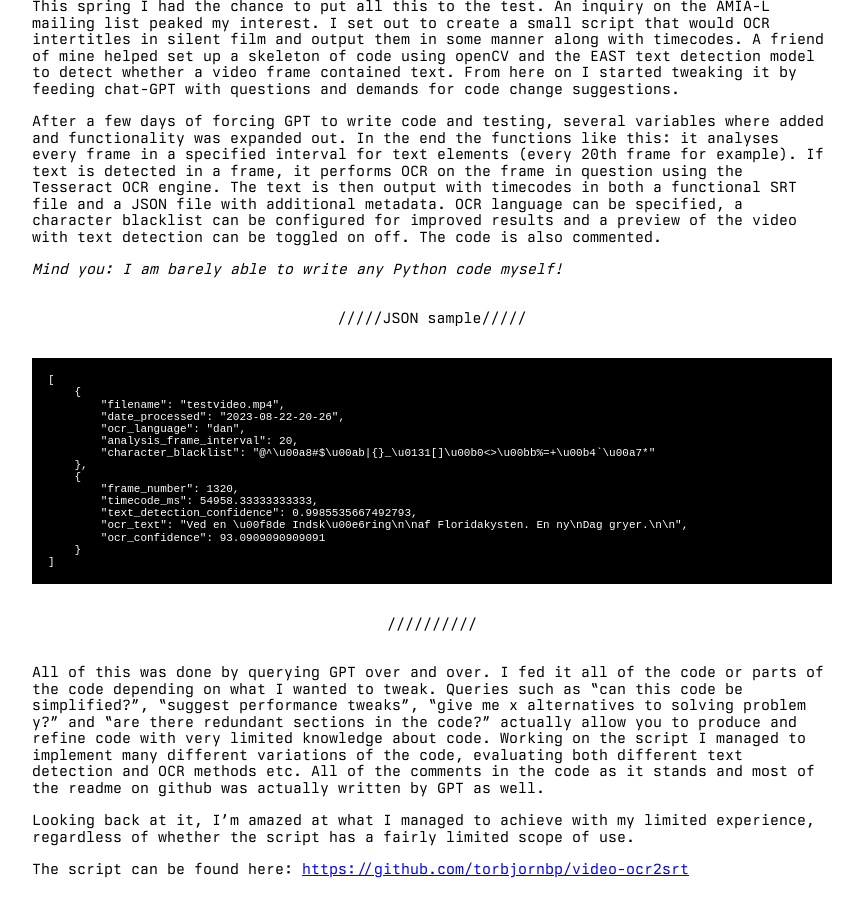
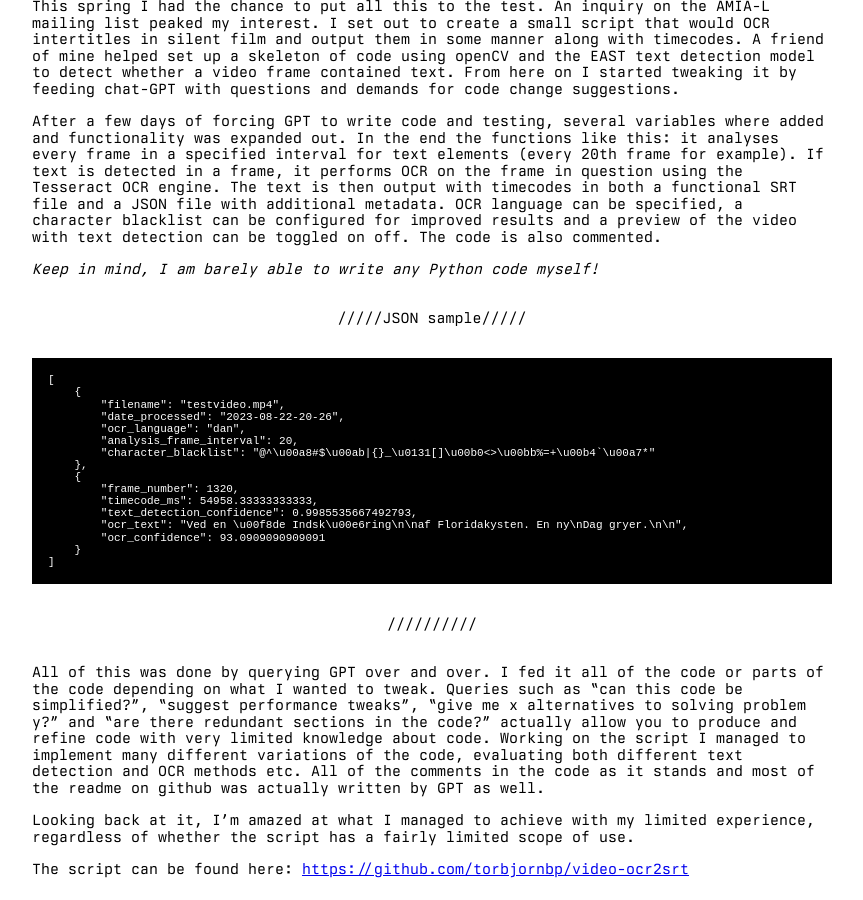
Before and after one commit to torbjornbp/torbjornbp.github.io, a Jekyll site: the page built from _posts/documents/2023-08-21-text-extraction.md, in a window 1280 px wide and 900 px high, scrolled down 2548 px. Shown: the whole window, without its empty margins (208-1071 px from the left). Built offline with Jekyll 4.4.1, drawn with Linux system fonts in a browser that asks for light colours.

Commit message:
Update 2023-08-21-text-extraction.md

```diff
--- a/_posts/documents/2023-08-21-text-extraction.md
+++ b/_posts/documents/2023-08-21-text-extraction.md
@@ -37,7 +37,7 @@ This spring I had the chance to put all this to the test. An inquiry on the AMIA
 
 After a few days of forcing GPT to write code and testing, several variables where added and functionality was expanded out. In the end the functions like this: it analyses every frame in a specified interval for text elements (every 20th frame for example). If text is detected in a frame, it performs OCR on the frame in question using the Tesseract OCR engine. The text is then output with timecodes in both a functional SRT file and a JSON file with additional metadata. OCR language can be specified, a character blacklist can be configured for improved results and a preview of the video with text detection can be toggled on off. The code is also commented.
 
-*Mind you: I am barely able to write any Python code myself!*
+*Keep in mind, I am barely able to write any Python code myself!*
 
 ---
 {: data-content="JSON sample"}
```
